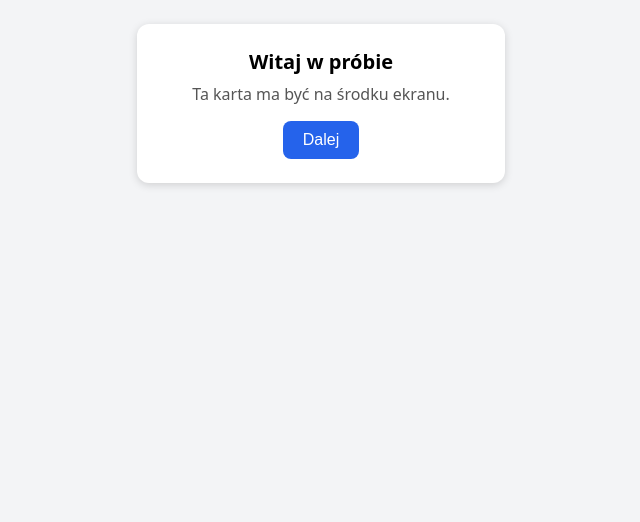
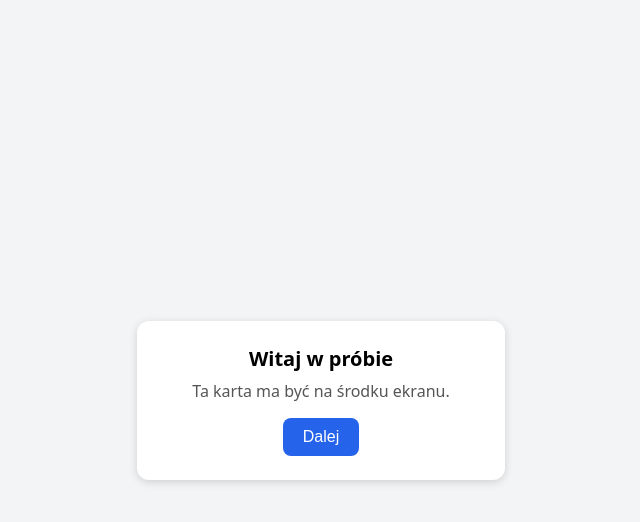
Before and after one commit to lukaszkurczab/brokk-sandbox, a plain HTML site: page index.html in a window 1280 px wide. Shown: the whole page, without its empty margins (319-959 px from the left). Drawn offline with Linux system fonts and the light colour scheme.

Commit message:
Wycentruj kartę w pionie (#11)
Co-authored-by: Claude Opus 5.5 <noreply@anthropic.com>

```diff
--- a/index.html
+++ b/index.html
@@ -6,8 +6,8 @@
 <title>Próba Brokka</title>
 <style>
   html, body { margin: 0; height: 100%; }
-  body { background: #f3f4f6; font-family: system-ui, sans-serif; }
-  .card { margin: 24px auto 0; width: 320px; padding: 24px; background: #fff; border-radius: 12px; box-shadow: 0 2px 8px rgba(0,0,0,.15); text-align: center; }
+  body { display: flex; align-items: center; justify-content: center; background: #f3f4f6; font-family: system-ui, sans-serif; }
+  .card { margin: 0; width: 320px; padding: 24px; background: #fff; border-radius: 12px; box-shadow: 0 2px 8px rgba(0,0,0,.15); text-align: center; }
   h1 { font-size: 20px; margin: 0 0 8px; }
   p { margin: 0 0 16px; color: #555; }
   button { background: #2563eb; color: #fff; border: 0; border-radius: 8px; padding: 10px 20px; font-size: 16px; }
```
